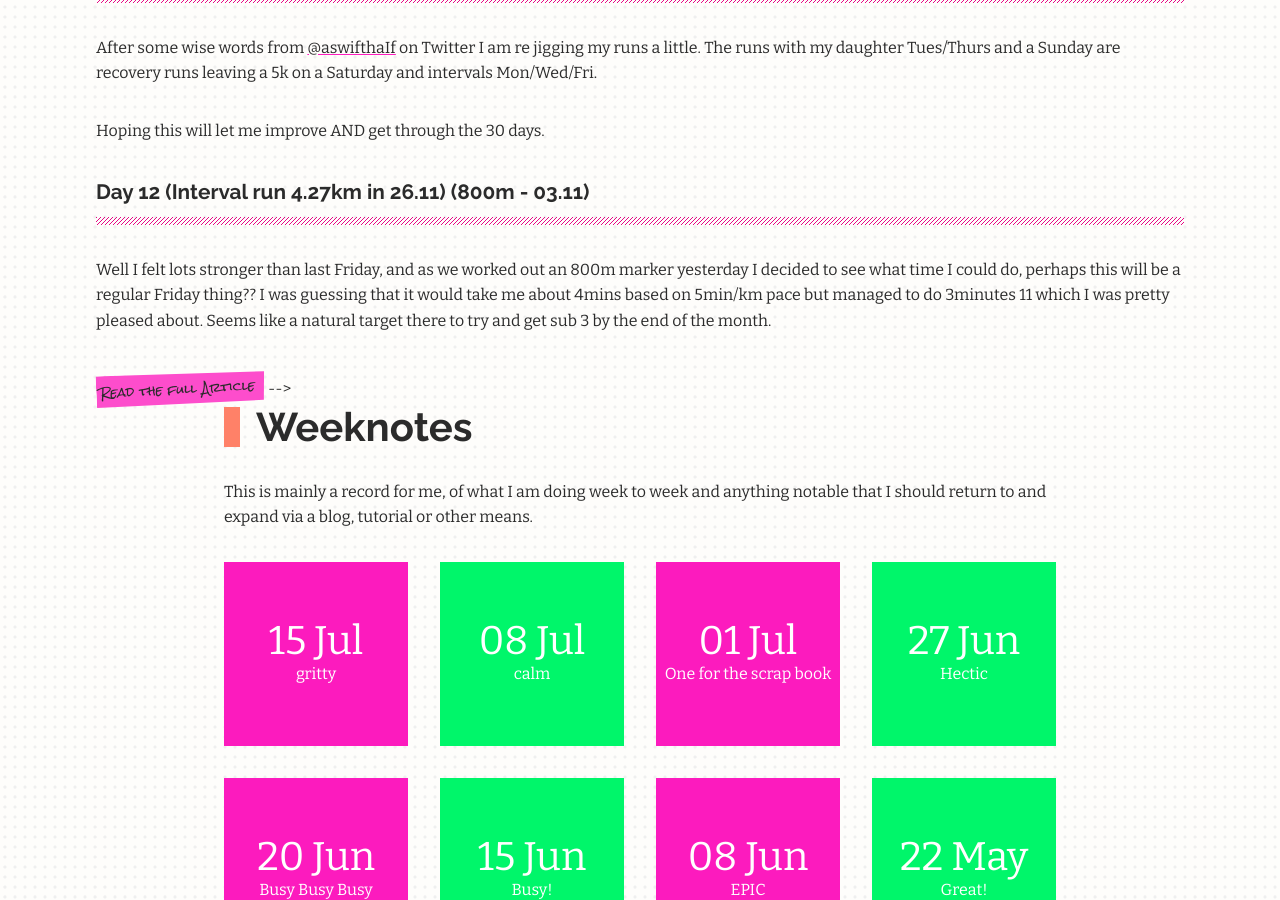
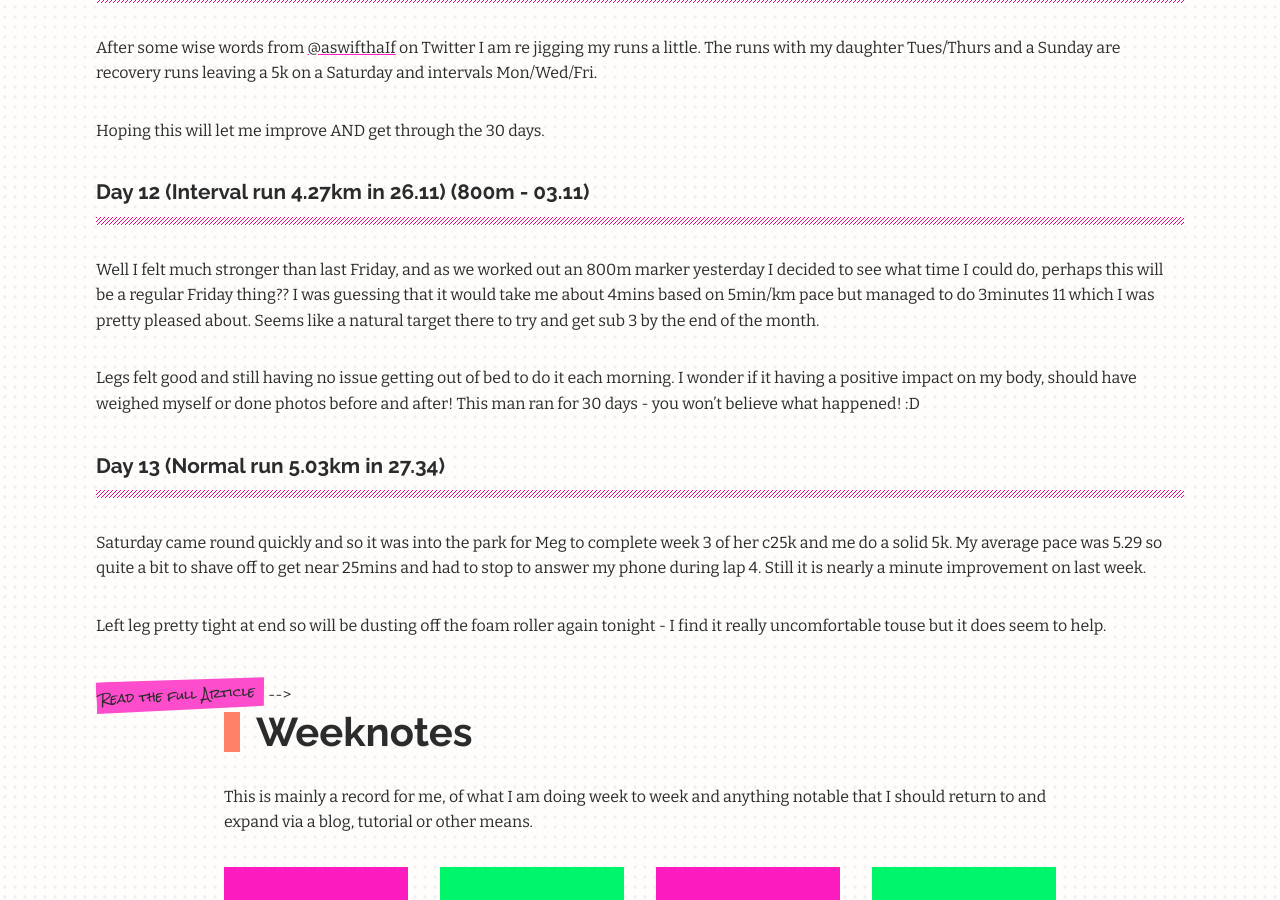
Before and after one commit to maxray/maxray.github.io, a Jekyll site: the page built from weeknotes.html, in a window 1280 px wide and 900 px high, scrolled down 2508 px. Built offline with Jekyll 4.4.1, drawn with Linux system fonts in a browser that asks for light colours.

Commit message:
day 13 5k run

```diff
--- a/_posts/2020-09-01-30-days-of-running.md
+++ b/_posts/2020-09-01-30-days-of-running.md
@@ -77,4 +77,12 @@ Hoping this will let me improve AND get through the 30 days.
 
 #### Day 12 (Interval run 4.27km in 26.11) (800m - 03.11)
 
-Well I felt lots stronger than last Friday, and as we worked out an 800m marker yesterday I decided to see what time I could do, perhaps this will be a regular Friday thing?? I was guessing that it would take me about 4mins based on 5min/km pace but managed to do 3minutes 11 which I was pretty pleased about. Seems like a natural target there to try and get sub 3 by the end of the month.
+Well I felt much stronger than last Friday, and as we worked out an 800m marker yesterday I decided to see what time I could do, perhaps this will be a regular Friday thing?? I was guessing that it would take me about 4mins based on 5min/km pace but managed to do 3minutes 11 which I was pretty pleased about. Seems like a natural target there to try and get sub 3 by the end of the month.
+
+Legs felt good and still having no issue getting out of bed to do it each morning. I wonder if it having a positive impact on my body, should have weighed myself  or done photos before and after! This man ran for 30 days - you won't believe what happened! :D
+
+#### Day 13 (Normal run 5.03km in 27.34)
+
+Saturday came round quickly and so it was into the park for Meg to complete week 3 of her c25k and me do a solid 5k. My average pace was 5.29 so quite a bit to shave off to get near 25mins and had to stop to answer my phone during lap 4. Still it is nearly a minute improvement on last week.
+
+Left leg pretty tight at end so will be dusting off the foam roller again tonight - I find it really uncomfortable touse but it does seem to help.
```
